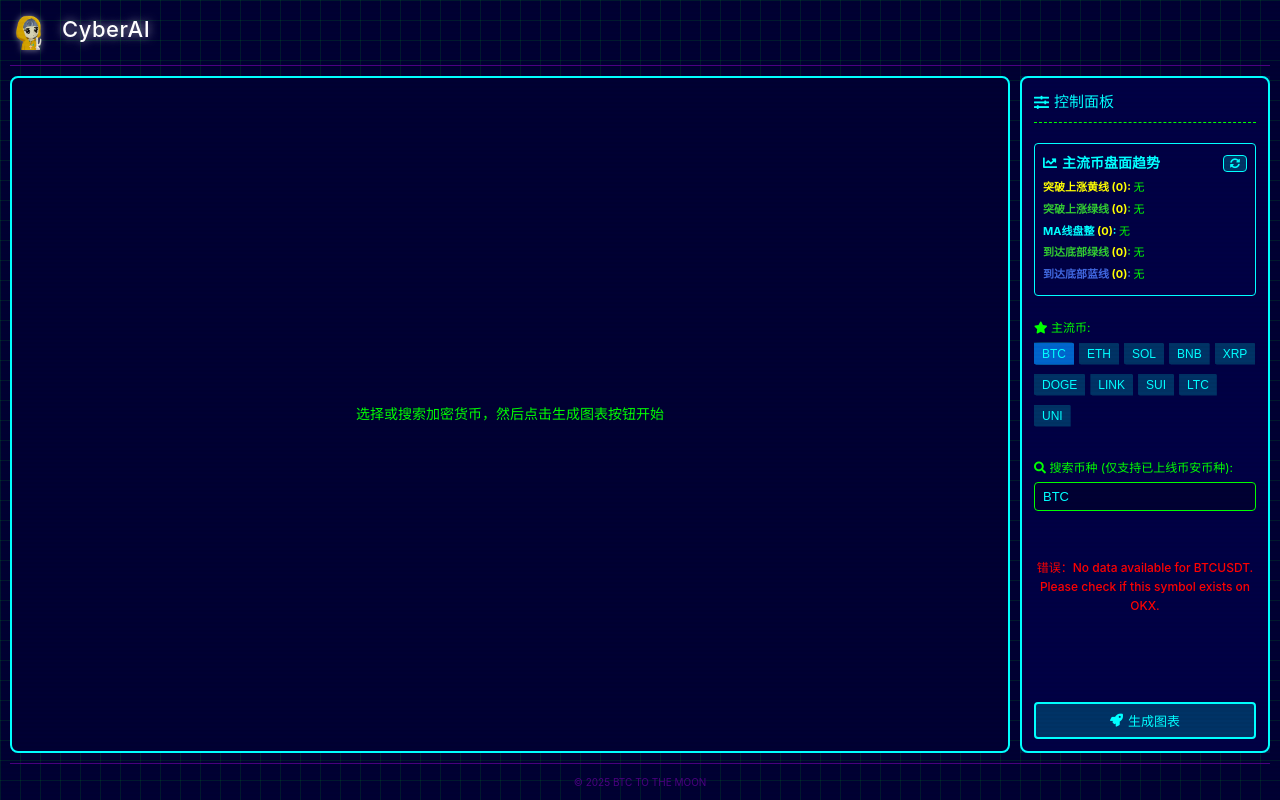
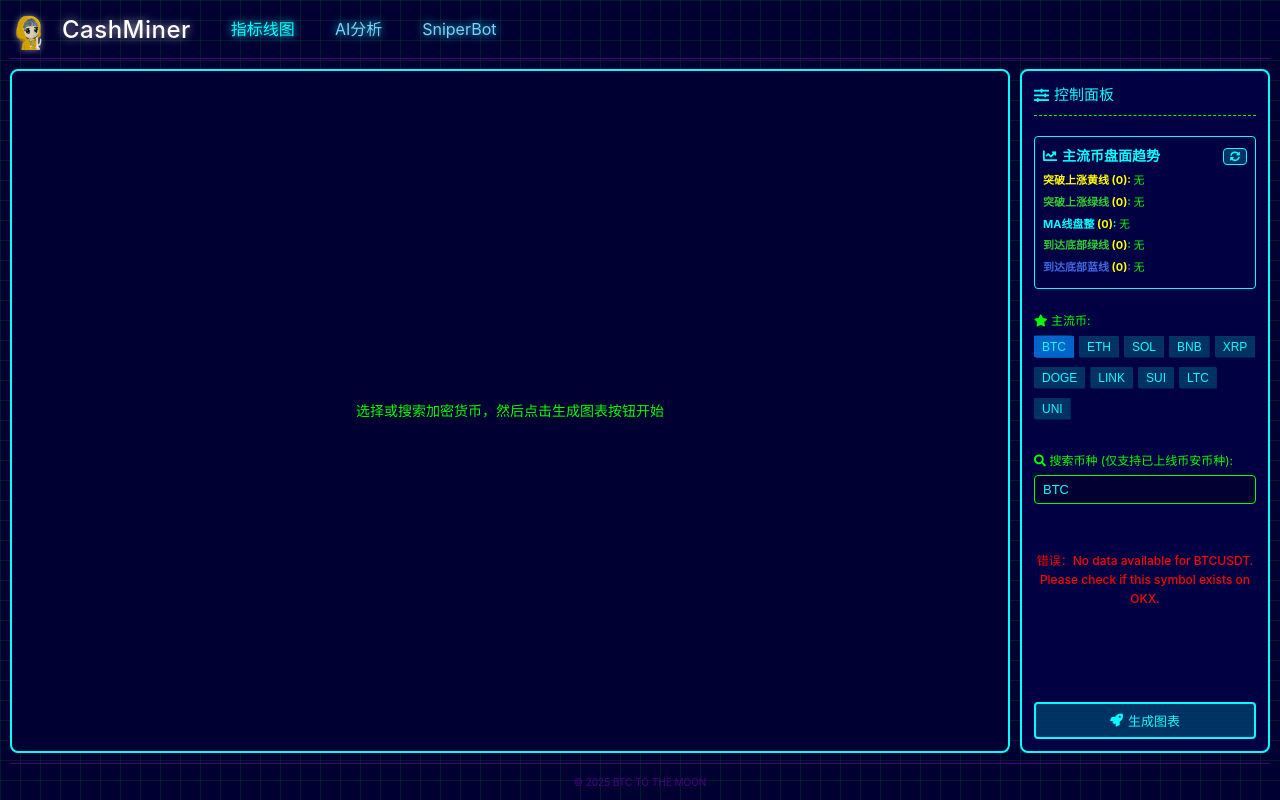
Before and after one commit to kuzicode/crypto-ema-web, a Flask app: page / in a window 1280 px wide. Run offline with Flask 3, Linux system fonts and the light colour scheme; data that the repository does not hold is empty.

Commit message:
add toolbar and new page

```diff
--- a/templates/index.html
+++ b/templates/index.html
@@ -6,7 +6,7 @@
     <!-- 添加 favicon -->
     <link rel="icon" type="image/x-icon" href="{{ url_for('static', filename='favicon.ico') }}">
     <link rel="shortcut icon" type="image/x-icon" href="{{ url_for('static', filename='favicon.ico') }}">
-    <title>CyberAI | 加密货币指标分析器</title>
+    <title>CashMiner | 加密货币指标分析器</title>
     <link rel="stylesheet" href="https://cdnjs.cloudflare.com/ajax/libs/font-awesome/5.15.4/css/all.min.css">
     <style>
         :root {
@@ -18,6 +18,7 @@
             --card-bg: #000044;
             --button-bg: #003366;
             --button-hover: #0066CC;
+            --light-blue: #87CEFA; /* 添加浅蓝色变量 */
         }
 
         * {
@@ -54,35 +55,108 @@
             text-align: left;
             margin-bottom: 10px;
             border-bottom: 1px solid var(--grid-color);
-            padding-bottom: 10px;
+            padding-bottom: 8px;
             text-shadow: 0 0 10px var(--accent-color);
             position: relative;
         }
 
-        .header h1 {
-            font-size: 22px;
-            color: #FFFFFF;
-            margin-bottom: 5px;
+        /* 导航栏样式 */
+        .nav-container {
             display: flex;
             align-items: center;
-            gap: 12px;
+            margin-bottom: 0;
+        }
+
+        .brand {
+            display: flex;
+            align-items: center;
+            margin-right: 30px;
+        }
+
+        .brand-logo {
+            width: 40px;
+            height: 40px;
+            object-fit: contain;
+            filter: drop-shadow(0 0 3px rgba(255, 255, 255, 0.5));
+            flex-shrink: 0;
+            margin-right: 12px;
+        }
+
+        .brand-name {
+            font-size: 24px;
+            color: #FFFFFF;
             font-weight: 500;
             letter-spacing: 0.5px;
             text-shadow: 0 0 10px rgba(255, 255, 255, 0.7);
         }
 
-        .header-logo {
-            width: 40px;
-            height: 40px;
-            object-fit: contain;
-            filter: drop-shadow(0 0 3px rgba(255, 255, 255, 0.5));
-            flex-shrink: 0;
+        .nav-menu {
+            display: flex;
+            align-items: center;
+            gap: 20px;
         }
 
-        .header p {
-            color: var(--text-color);
-            font-size: 12px;
-            padding-left: 32px; /* 与图标对齐 */
+        .nav-item {
+            color: var(--light-blue); /* 将默认颜色改为浅蓝色 */
+            font-size: 16px;
+            text-decoration: none;
+            padding: 5px 10px;
+            border-radius: 4px;
+            transition: all 0.3s;
+        }
+
+        .nav-item:hover {
+            color: var(--accent-color);
+            text-shadow: 0 0 5px var(--accent-color);
+        }
+
+        .nav-item.active {
+            color: var(--accent-color);
+            text-shadow: 0 0 8px var(--accent-color);
+            font-weight: 500;
+        }
+
+        .page-title {
+            display: none;
+        }
+
+        /* 内容页面 */
+        .page-content {
+            display: none;
+            width: 100%;
+        }
+
+        .page-content.active {
+            display: flex;
+            flex: 1;
+            gap: 10px;
+        }
+
+        /* Coming Soon 页面 */
+        .coming-soon {
+            display: flex;
+            flex-direction: column;
+            justify-content: center;
+            align-items: center;
+            height: 100%;
+            width: 100%;
+            background-color: var(--card-bg);
+            border: 2px solid var(--accent-color);
+            border-radius: 8px;
+            padding: 40px;
+            box-shadow: 0 0 15px rgba(0, 255, 255, 0.3);
+            color: var(--accent-color);
+        }
+
+        .coming-soon h2 {
+            font-size: 36px;
+            margin-bottom: 20px;
+            text-shadow: 0 0 15px var(--accent-color);
+        }
+
+        .coming-soon p {
+            font-size: 18px;
+            text-align: center;
         }
 
         /* 主内容区布局 */
@@ -539,13 +613,22 @@
     <div class="crt-effect"></div>
     <div class="container">
         <div class="header">
-            <h1>
-                <img src="{{ url_for('static', filename='favicon.ico') }}" alt="Logo" class="header-logo">
-                CyberAI
-            </h1>
+            <div class="nav-container">
+                <div class="brand">
+                    <img src="{{ url_for('static', filename='favicon.ico') }}" alt="Logo" class="brand-logo">
+                    <span class="brand-name">CashMiner</span>
+                </div>
+                <div class="nav-menu">
+                    <a href="#indicator" class="nav-item active" data-page="indicator">指标线图</a>
+                    <a href="#aianalysis" class="nav-item" data-page="aianalysis">AI分析</a>
+                    <a href="#sniperbot" class="nav-item" data-page="sniperbot">SniperBot</a>
+                </div>
+            </div>
         </div>
 
         <div class="main-content">
+            <!-- 指标线图页面 -->
+            <div id="indicator-page" class="page-content active">
                 <!-- 图表区域 -->
                 <div class="chart-section">
                     <div class="chart-container">
@@ -687,6 +770,25 @@
                 </div>
             </div>
 
+            <!-- SniperBot页面 -->
+            <div id="sniperbot-page" class="page-content">
+                <div class="chart-section" style="flex: 1;">
+                    <div class="coming-soon">
+                        <h2>Coming Soon</h2>
+                    </div>
+                </div>
+            </div>
+
+            <!-- AI分析页面 -->
+            <div id="aianalysis-page" class="page-content">
+                <div class="chart-section" style="flex: 1;">
+                    <div class="coming-soon">
+                        <h2>Coming Soon</h2>
+                    </div>
+                </div>
+            </div>
+        </div>
+
         <div class="footer">
             <p>
                 © 2025 BTC TO THE MOON
@@ -696,6 +798,39 @@
 
     <script>
         document.addEventListener('DOMContentLoaded', () => {
+            // 导航菜单功能
+            const navItems = document.querySelectorAll('.nav-item');
+            const pages = document.querySelectorAll('.page-content');
+
+            // 初始化页面状态
+            function updatePageVisibility(targetPageId) {
+                console.log('切换到页面:', targetPageId);
+
+                // 显示对应页面
+                pages.forEach(page => {
+                    const isTargetPage = page.id === targetPageId;
+                    page.classList.toggle('active', isTargetPage);
+                    console.log(`页面 ${page.id} 状态:`, isTargetPage ? '显示' : '隐藏');
+                });
+            }
+
+            navItems.forEach(item => {
+                item.addEventListener('click', function(e) {
+                    e.preventDefault();
+
+                    // 更新导航项的活动状态
+                    navItems.forEach(nav => nav.classList.remove('active'));
+                    this.classList.add('active');
+
+                    // 获取目标页面ID
+                    const targetPage = this.getAttribute('data-page');
+                    const targetPageId = `${targetPage}-page`;
+
+                    // 更新页面显示
+                    updatePageVisibility(targetPageId);
+                });
+            });
+
             // 元素引用
             const form = document.getElementById('chart-form');
             const chartImage = document.getElementById('chart-image');
```
Lines whose indentation alone changed are shown as unchanged.
